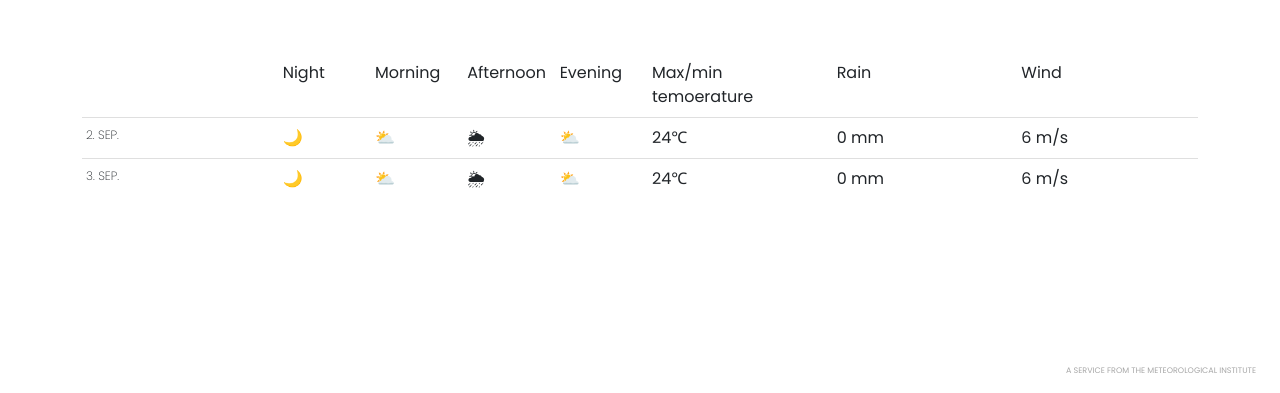
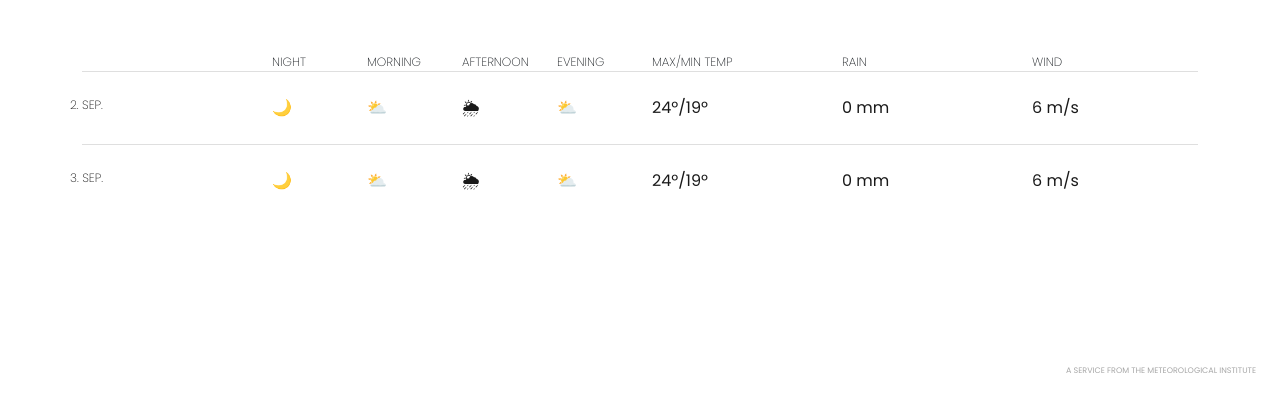
Before and after one commit to MissPotatoGirl/my-first-weather-app, a plain HTML site: page index.html in a window 1280 px wide. Shown: the part 407-800 px from the top of the page. Drawn offline with nearby package versions, Linux system fonts and the light colour scheme.

Commit message:
Fixed styling for Future Forecast

```diff
--- a/index.html
+++ b/index.html
@@ -71,39 +71,39 @@
       <!-- Detailed forecast -->
       <div class="container forcast-list"></div>
         <ul class="list-group list-group-flush">
-          <li class="list-group-item days">
+          <li class="list-group-item day-title">
             <div class="row">
               <div class="col-2"></div>
               <div class="col-1 table-description">Night</div>
               <div class="col-1 table-description">Morning</div>
               <div class="col-1 table-description">Afternoon</div>
               <div class="col-1 table-description">Evening</div>
-              <div class="col-2 table-description">Max/min temoerature</div>
+              <div class="col-2 table-description">Max/min temp</div>
               <div class="col-2 table-description">Rain</div>
               <div class="col-2 table-description">Wind</div>
           </li>
-          <!-- Today -->
-          <li class="list-group-item city-forcast">
+          <!-- Tomorrow -->
+          <li class="list-group-item future-forecast">
             <div class="row">
               <div class="col-2 day-title day-title-1">Tomorrow</div>
               <div class="col-1 weather-icon">🌙</div>
               <div class="col-1 weather-icon">⛅️</div>
               <div class="col-1 weather-icon">🌦</div>
               <div class="col-1 weather-icon">⛅️</div>
-              <div class="col-2 temperature">24&#8451;</div>
+              <div class="col-2 max-min-temperature">24º/19º</div>
               <div class="col-2 rain">0 mm</div>
               <div class="col-2 wind">6 m/s</div>
             </div>
           </li>
-          <!-- Tomorrow -->
-          <li class="list-group-item city-forcast">
+          <!-- After Tomorrow -->
+          <li class="list-group-item future-forecast">
             <div class="row">
-              <div class="col-2 day-title day-title-2">Tomorrow</div>
+              <div class="col-2 day-title day-title-2"></div>
               <div class="col-1 weather-icon">🌙</div>
               <div class="col-1 weather-icon">⛅️</div>
               <div class="col-1 weather-icon">🌦</div>
               <div class="col-1 weather-icon">⛅️</div>
-              <div class="col-2 temperature">24&#8451;</div>
+              <div class="col-2 max-min-temperature">24º/19º</div>
               <div class="col-2 rain">0 mm</div>
               <div class="col-2 wind">6 m/s</div>
             </div>
```
